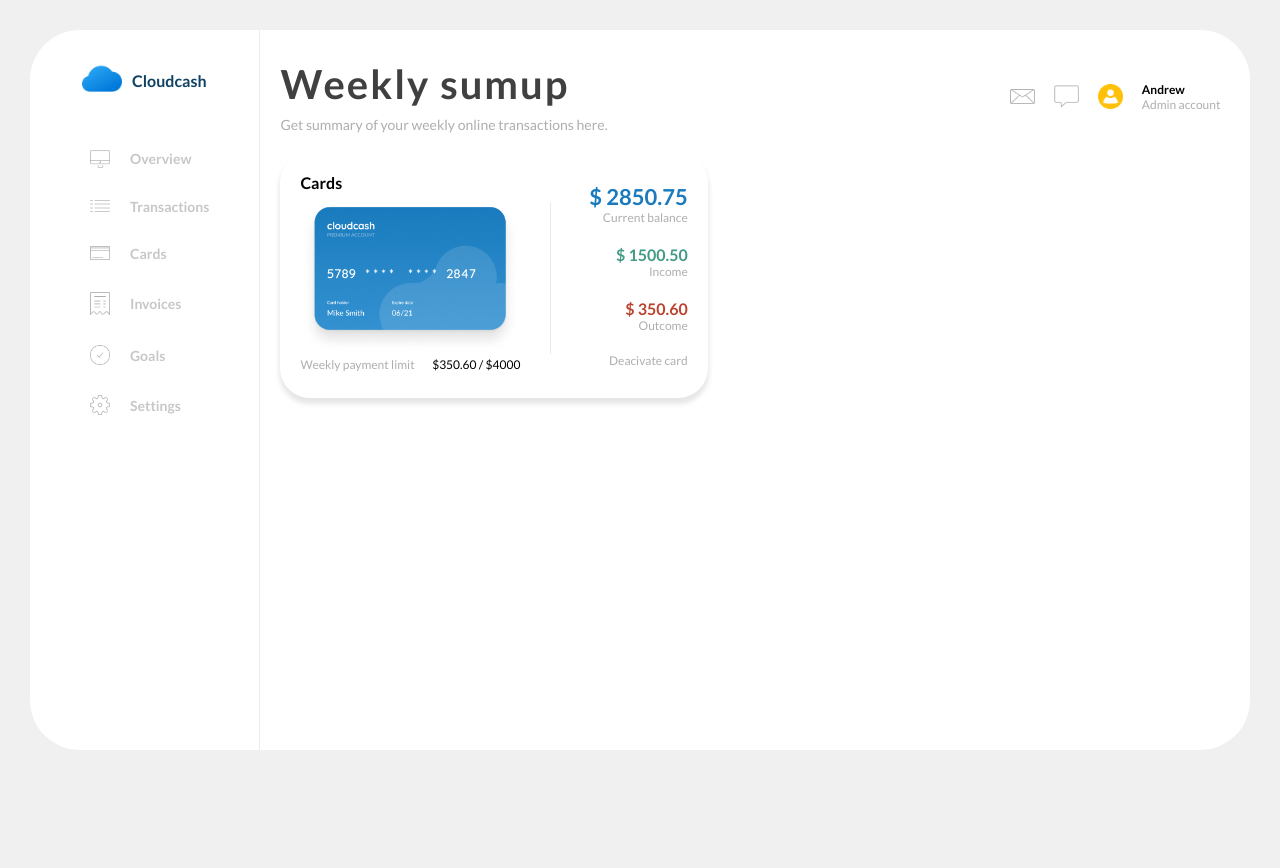
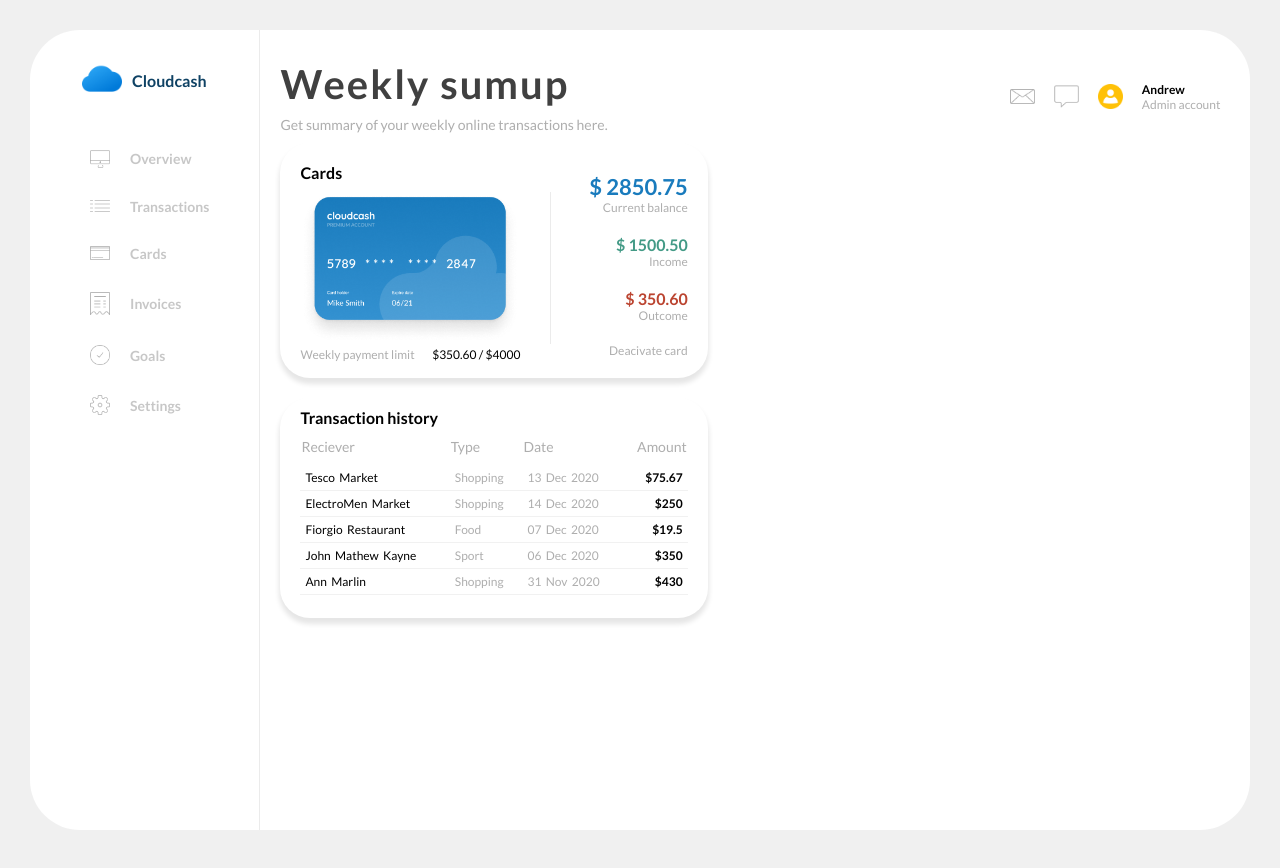
Before and after one commit to BudakovDmitry/Finance-Dashboard, a React (Create React App) app in the folder finance-dashboard/: page / in a window 1280 px wide. Shown: the top 868 px of the page. Before the commit the page ends 810 px from the top, so only its background shows below. Built offline with nearby package versions, Linux system fonts and the light colour scheme.

Commit message:
update nav, add transaction history component

```diff
--- a/finance-dashboard/src/App.css
+++ b/finance-dashboard/src/App.css
@@ -1,7 +1,7 @@
 .app {
   background-color: #FFFFFF;
   width: 100%;
-  height: 90vh;
+  height: 100vh;
   border-radius: 50px;
   display: flex;
 }
--- a/finance-dashboard/src/components/Cards/Cards.css
+++ b/finance-dashboard/src/components/Cards/Cards.css
@@ -2,9 +2,10 @@
   display: flex;
   justify-content: space-between;
   width: 45%;
-  height: 50%;
+  height: 235px;
   border-radius: 30px;
   box-shadow: 0px 5px 5px 1px rgba(0,0,0,0.1);
+  margin-bottom: 20px;
 }
 
 .card {
--- a/finance-dashboard/src/components/Header/Header.css
+++ b/finance-dashboard/src/components/Header/Header.css
@@ -1,7 +1,7 @@
 .header {
   display: flex;
   align-items: center;
-  margin-bottom: 20px;
+  margin-bottom: 10px;
 }
 
 .header--title {
--- /dev/null
+++ b/finance-dashboard/src/components/Images/Images.js
@@ -0,0 +1,8 @@
+import Overview from "../../images/icon/Overview-icon.png";
+import Transactions from "../../images/icon/Transactions-icon.png";
+import Cards from "../../images/icon/Cards-icon.png";
+import Invoices from "../../images/icon/Invoices-icon.png";
+import Goals from "../../images/icon/Goals-icon.png";
+import Settings from "../../images/icon/Settings-icon.png";
+
+export { Overview, Transactions, Cards, Invoices, Goals, Settings };
--- a/finance-dashboard/src/components/Main/Main.css
+++ b/finance-dashboard/src/components/Main/Main.css
@@ -6,5 +6,6 @@
 
 .main--item {
   display: flex;
+  flex-direction: column;
   width: 100%;
 }
--- a/finance-dashboard/src/components/Main/Main.js
+++ b/finance-dashboard/src/components/Main/Main.js
@@ -1,5 +1,6 @@
 import Header from "../Header/Header";
 import Cards from "../Cards/Cards";
+import TransactionHistory from "../TransactionHistory/TransactionHistory";
 import "./Main.css";
 
 export default function Main() {
@@ -8,6 +9,7 @@ export default function Main() {
       <Header />
       <div className="main--item">
         <Cards />
+        <TransactionHistory />
       </div>
     </div>
   );
--- a/finance-dashboard/src/components/Sidebar/Sidebar.js
+++ b/finance-dashboard/src/components/Sidebar/Sidebar.js
@@ -1,45 +1,30 @@
+import { useState } from "react";
 import Logo from "../../images/Logo.png";
-import Overview from "../../images/icon/Overview-icon.png";
-import Transactions from "../../images/icon/Transactions-icon.png";
-import Cards from "../../images/icon/Cards-icon.png";
-import Invoices from "../../images/icon/Invoices-icon.png";
-import Goals from "../../images/icon/Goals-icon.png";
-import Settings from "../../images/icon/Settings-icon.png";
 import "./Sidebar.css";
 
+import SidebarItem from "../SidebarItem/SidebarItem";
+
 export default function Sidebar() {
+  const [navItems, setNavItems] = useState([
+    { name: "Overview", id: 1 },
+    { name: "Transactions", id: 2 },
+    { name: "Cards", id: 3 },
+    { name: "Invoices", id: 4 },
+    { name: "Goals", id: 5 },
+    { name: "Settings", id: 6 },
+  ]);
+
+  const navItem = navItems.map((item) => {
+    return <SidebarItem name={item.name} key={item.id} />;
+  });
+
   return (
     <nav className="sidebar">
       <a href="#" className="sidebar--logo">
         <img src={Logo} alt="Logo" className="sidebar--logo--image" />
         Cloudcash
       </a>
-      <ul className="sidebar--nav">
-        <li className="sidebar--nav--item">
-          <img src={Overview} alt="Overview" />
-          Overview
-        </li>
-        <li className="sidebar--nav--item">
-          <img src={Transactions} alt="Transactions" />
-          Transactions
-        </li>
-        <li className="sidebar--nav--item">
-          <img src={Cards} alt="Cards" />
-          Cards
-        </li>
-        <li className="sidebar--nav--item">
-          <img src={Invoices} alt="Invoices" />
-          Invoices
-        </li>
-        <li className="sidebar--nav--item">
-          <img src={Goals} alt="Goals" />
-          Goals
-        </li>
-        <li className="sidebar--nav--item">
-          <img src={Settings} alt="Settings" />
-          Settings
-        </li>
-      </ul>
+      <ul className="sidebar--nav">{navItem}</ul>
     </nav>
   );
 }
--- /dev/null
+++ b/finance-dashboard/src/components/SidebarItem/SidebarItem.js
@@ -0,0 +1,10 @@
+import * as Img from "../Images/Images";
+
+export default function SidebarItem({ name }) {
+  return (
+    <li className="sidebar--nav--item">
+      <img src={Img[`${name}`]} alt={name} />
+      {name}
+    </li>
+  );
+}
--- /dev/null
+++ b/finance-dashboard/src/components/TransactionHistory/TransactionHistory.css
@@ -0,0 +1,57 @@
+.transaction {
+  width: 45%;
+  height: 220px;
+  border-radius: 30px;
+  box-shadow: 0px 5px 5px 1px rgba(0,0,0,0.1);
+}
+
+.transaction--title {
+  padding: 10px 0 0 20px;
+  font-size: 16px;
+  margin: 0;
+}
+
+.transaction--table {
+  padding: 10px 20px;
+}
+
+.transaction--table table {
+  margin: 0;
+  width: 100%;
+  border-collapse: collapse;
+}
+
+.transaction--table th {
+  font-size: 14px;
+  color: #AEAEAE;
+  text-align: start;
+  border: none;
+  padding-bottom: 10px;
+  font-weight: 400;
+}
+
+.transaction--table th:nth-child(4) {
+  text-align: end;
+}
+
+.transaction--table td {
+  padding: 5px;
+  font-size: 12px;
+  text-align: start;
+  word-spacing: 2px;
+  padding-bottom: 5px;
+}
+
+.transaction--table td:nth-child(4) {
+  font-size: 12px;
+  text-align: end;
+  font-weight: bold;
+}
+
+.transaction--table td:nth-child(2), .transaction--table td:nth-child(3) {
+  color: #AEAEAE;
+}
+
+.transaction--table tr > td {
+  border-bottom: 1px solid #aeaeae2d;
+}
--- a/finance-dashboard/src/components/TransactionHistory/TransactionHistory.js
+++ b/finance-dashboard/src/components/TransactionHistory/TransactionHistory.js
@@ -0,0 +1,69 @@
+import { useState } from "react";
+
+import "./TransactionHistory.css";
+import TransactionHistoryItem from "../TransactionHistoryItem/TransactionHistoryItem";
+
+export default function TransactionHistory() {
+  const [transactionItems, setTransactionItems] = useState([
+    {
+      reciever: "Tesco Market",
+      type: "Shopping",
+      date: "13 Dec 2020",
+      amount: 75.67,
+    },
+    {
+      reciever: "ElectroMen Market",
+      type: "Shopping",
+      date: "14 Dec 2020",
+      amount: 250,
+    },
+    {
+      reciever: "Fiorgio Restaurant",
+      type: "Food",
+      date: "07 Dec 2020",
+      amount: 19.5,
+    },
+    {
+      reciever: "John Mathew Kayne",
+      type: "Sport",
+      date: "06 Dec 2020",
+      amount: 350,
+    },
+    {
+      reciever: "Ann Marlin",
+      type: "Shopping",
+      date: "31 Nov 2020",
+      amount: 430,
+    },
+  ]);
+
+  const transactionItem = transactionItems.map((item) => {
+    return (
+      <TransactionHistoryItem
+        reciever={item.reciever}
+        type={item.type}
+        date={item.date}
+        amount={item.amount}
+      />
+    );
+  });
+
+  return (
+    <div className="transaction">
+      <h3 className="transaction--title">Transaction history</h3>
+      <div class="transaction--table">
+        <table>
+          <tbody>
+            <tr>
+              <th>Reciever</th>
+              <th>Type</th>
+              <th>Date</th>
+              <th>Amount</th>
+            </tr>
+            {transactionItem}
+          </tbody>
+        </table>
+      </div>
+    </div>
+  );
+}
--- /dev/null
+++ b/finance-dashboard/src/components/TransactionHistoryItem/TransactionHistoryItem.js
@@ -0,0 +1,15 @@
+export default function TransactionHistoryItem({
+  reciever,
+  type,
+  date,
+  amount,
+}) {
+  return (
+    <tr>
+      <td>{reciever}</td>
+      <td>{type}</td>
+      <td>{date}</td>
+      <td>${amount}</td>
+    </tr>
+  );
+}
```
